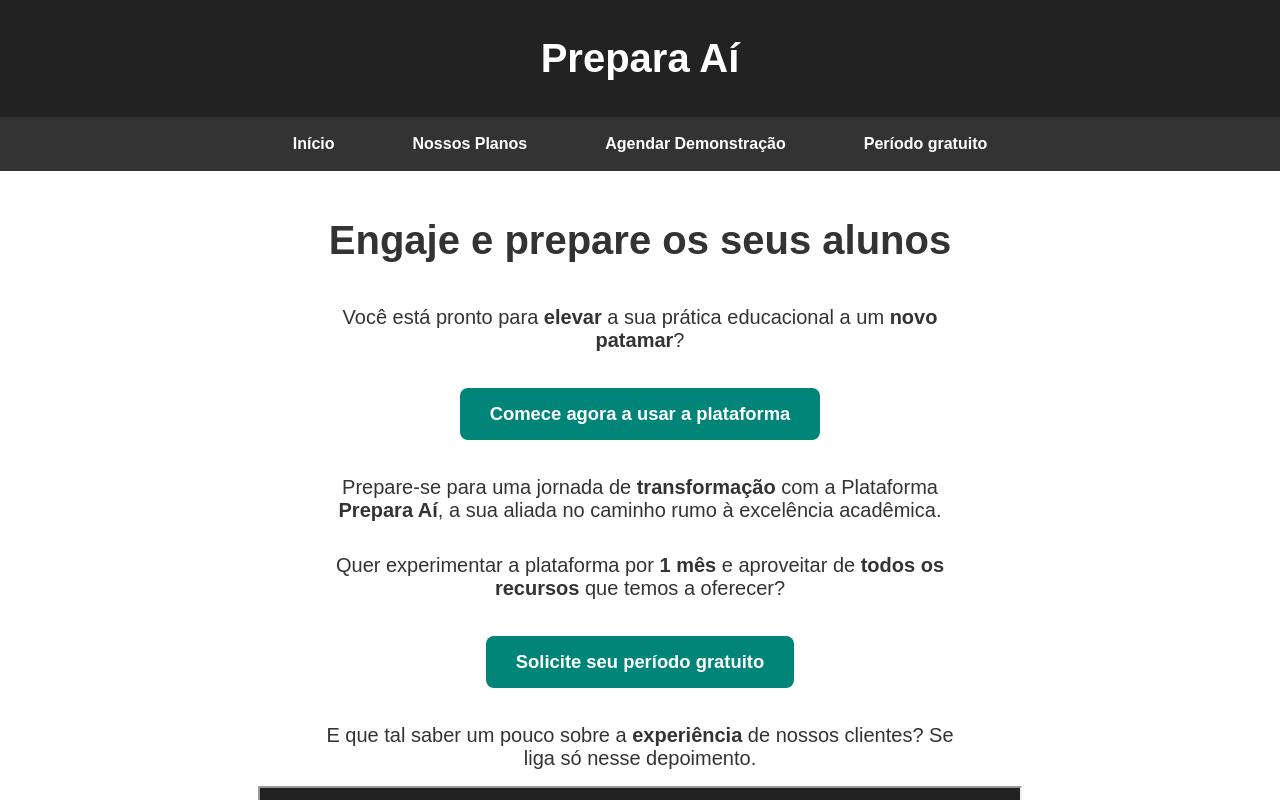
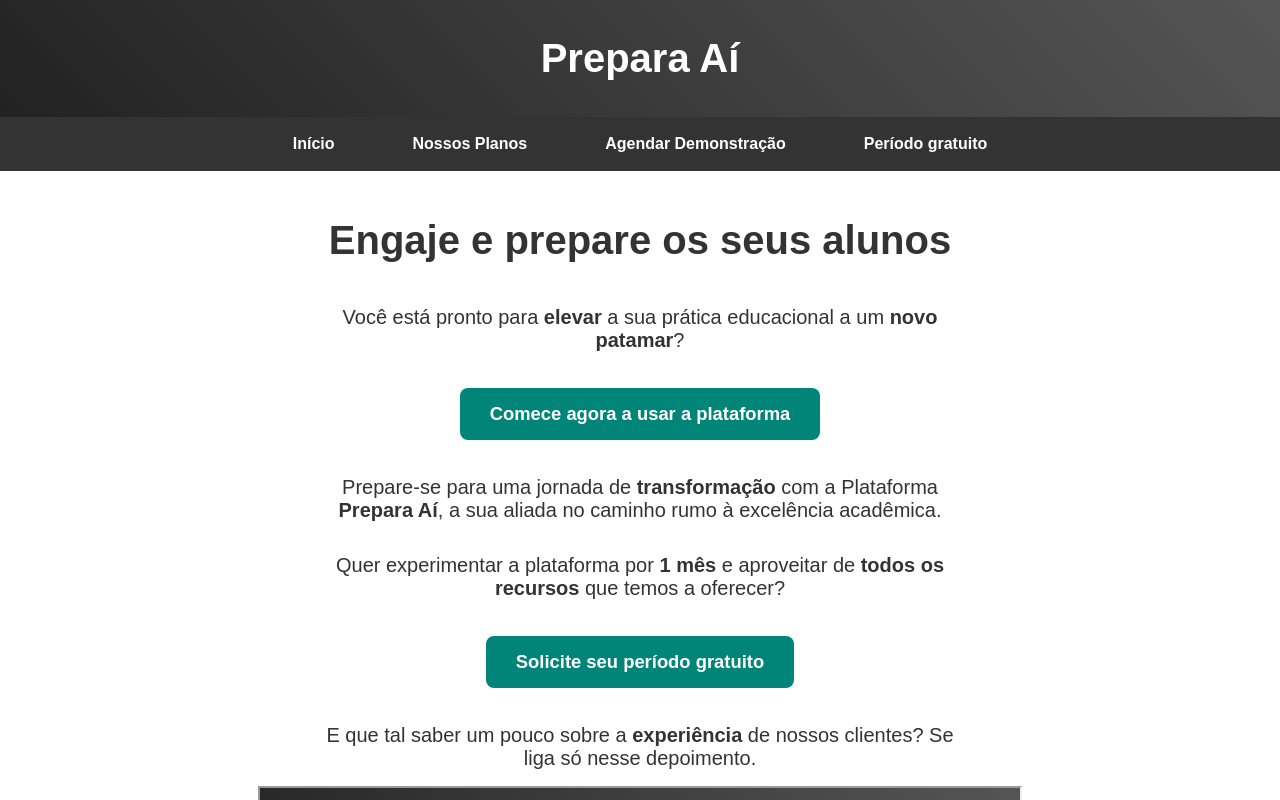
Before and after one commit to Lenoxel/prepara-ai-landing-page, a Svelte app: page / in a window 1280 px wide. Shown: the top 800 px of the page. Built offline with nearby package versions, Linux system fonts and the light colour scheme.

Commit message:
style: :lipstick: adiciona background linear-gradient no header

```diff
--- a/src/components/Header/index.svelte
+++ b/src/components/Header/index.svelte
@@ -1,9 +1,9 @@
 <script>
   import { buildTestIds } from "../../application/utils.svelte";
-  import logo from "/logo-only-icon.svg";
+  // import logo from "/logo-only-icon.svg";
 </script>
 
-<header>
+<header class="header">
   <section class="header-container">
     <!-- <img
       class="logo-img"
@@ -15,6 +15,10 @@
 </header>
 
 <style>
+  .header {
+    background: linear-gradient(45deg, #222, #555);
+  }
+
   .header-container {
     display: flex;
     flex-direction: column;
```
